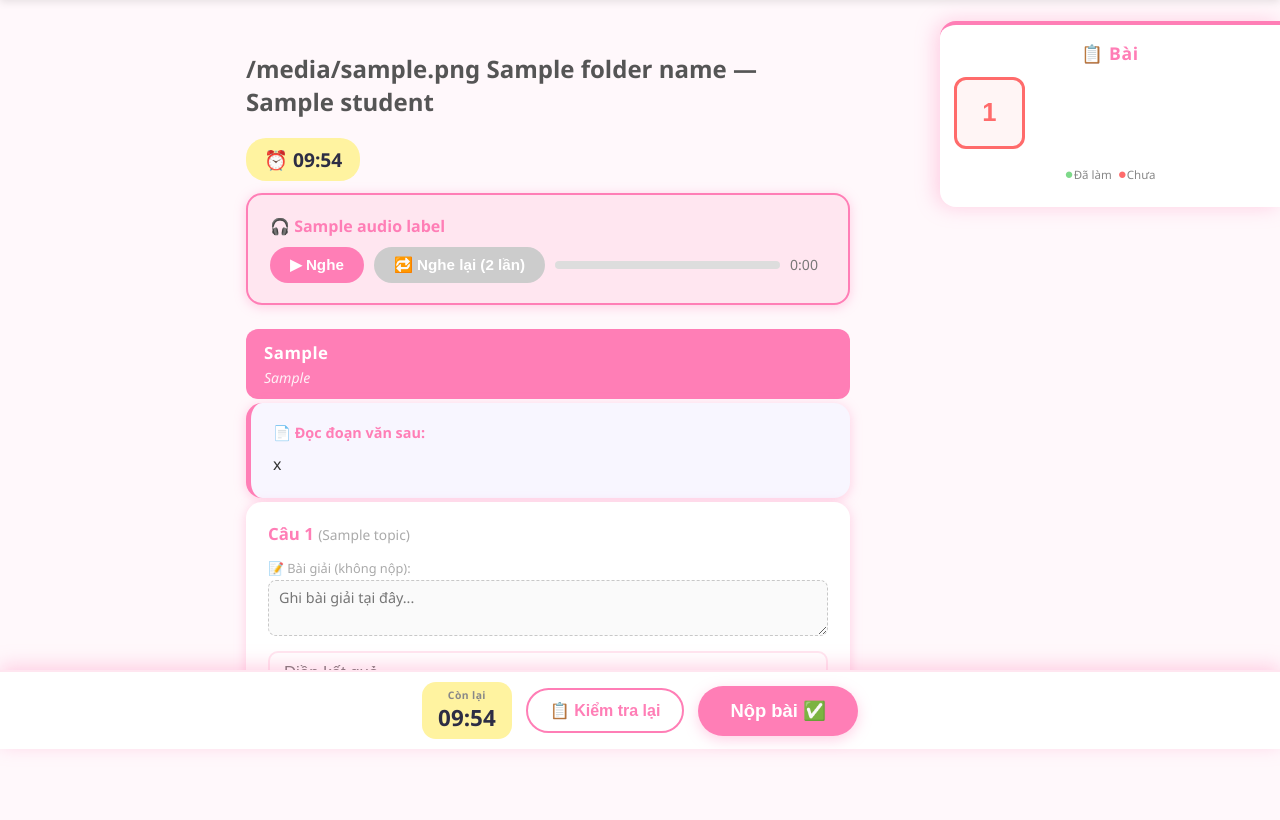
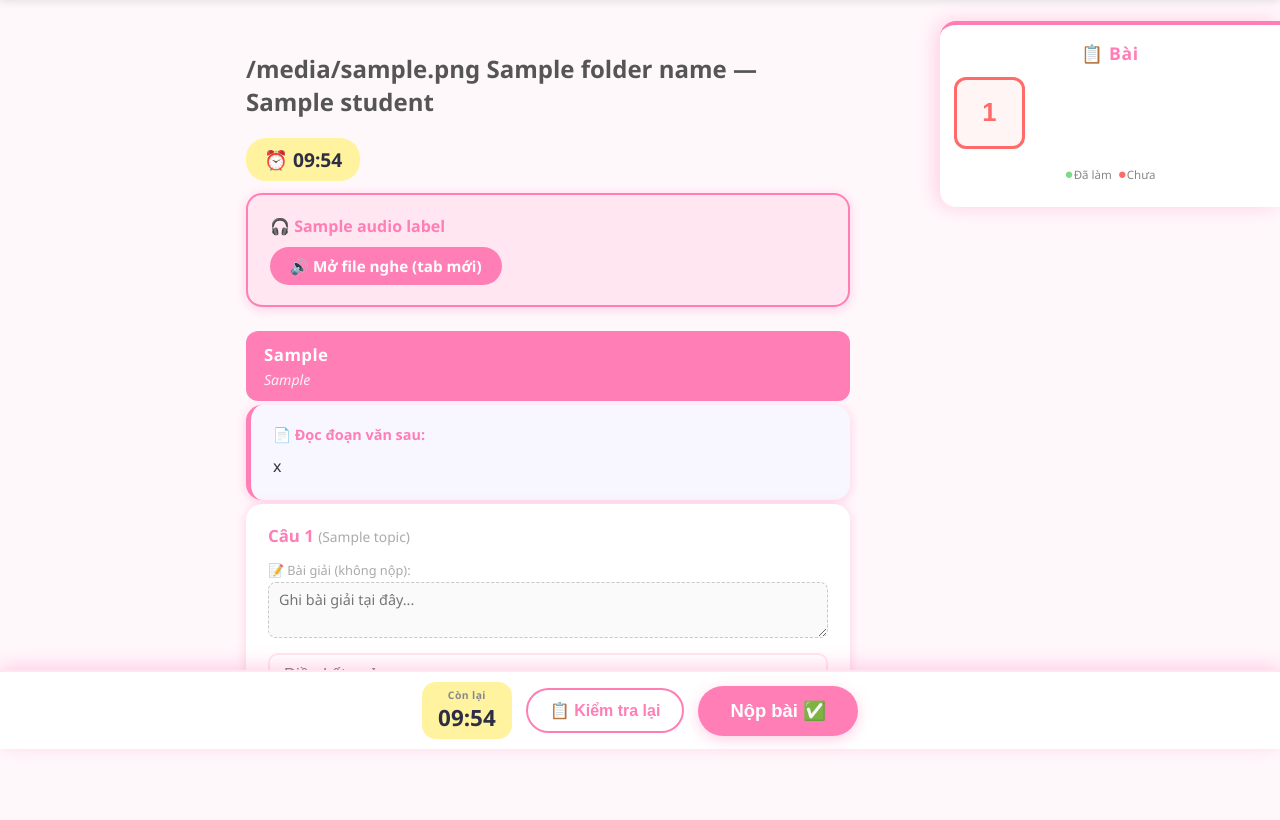
Before and after one commit to snape1987/kiem-tra-online, a Flask app: template templates/exam.html in a window 1280 px wide. Shown: the part 51-871 px from the top of the page. Run offline with Flask 3, Linux system fonts and the light colour scheme; the template is opened without the code that fills it: most values are stand-ins (such as "Sample title", 1, 10 or a date in 2020).

Commit message:
Thay player audio nhúng bằng link mở file Drive ở tab mới
Player <audio> nhúng link uc?export=download của Google Drive không
phát được (Drive trả trang HTML chặn Range/CORS) nên kẹt ở "Đang
nghe...". Chuyển sang nút mở link file Drive (/view, đã public) ở
tab mới; bỏ JS player và CSS không còn dùng.

https://claude.ai/code/session_01TCtzniBFWvwpa7Am7Gs3aN

```diff
--- a/app.py
+++ b/app.py
@@ -262,8 +262,8 @@ def exam():
     random.shuffle(icons)
     if folder == "de_hsg_anh_6":
         drive_id = HSG_ANH_DRIVE_IDS.get(exam_no, "")
-        audio_file = f"https://drive.google.com/uc?id={drive_id}&export=download" if drive_id else ""
-        audio_label = "A. LISTENING — Nhấn ▶ để nghe. Được nghe lại 2 lần."
+        audio_file = f"https://drive.google.com/file/d/{drive_id}/view" if drive_id else ""
+        audio_label = "A. LISTENING — Nhấn nút bên dưới để mở file nghe (mở tab mới)."
         subject = "Tiếng Anh"
     else:
         audio_file = ""
--- a/static/style.css
+++ b/static/style.css
@@ -377,19 +377,13 @@ input[type=text]:focus, select:focus { border-color: var(--primary); outline: no
   display: flex; align-items: center; gap: 10px; flex-wrap: wrap;
 }
 .btn-audio {
+  display: inline-block; text-decoration: none;
   background: var(--primary); color: white; border: none;
   padding: 9px 20px; border-radius: 22px;
   font-size: .95em; font-weight: 700; cursor: pointer;
   transition: all .15s;
 }
-.btn-audio:hover:not(:disabled) { filter: brightness(1.1); }
-.btn-audio:disabled { background: #ccc; cursor: not-allowed; }
-.audio-prog-wrap {
-  flex: 1; height: 8px; background: #ddd;
-  border-radius: 8px; overflow: hidden; min-width: 80px;
-}
-.audio-prog { height: 100%; background: var(--primary); width: 0%; transition: width .3s; }
-.audio-time { font-size: .88em; color: #777; min-width: 36px; }
+.btn-audio:hover { filter: brightness(1.1); }
 
 /* ===== RESULT PAGE ===== */
 .result-hero {
--- a/templates/exam.html
+++ b/templates/exam.html
@@ -35,17 +35,12 @@
   <div class="timer" id="timer-top">⏰ {{ duration }}:00</div>
 </div>
 
-{# === AUDIO PLAYER (nếu có file nghe) === #}
+{# === AUDIO LINK (nếu có file nghe) === #}
 {% if audio_file %}
 <div class="audio-player card">
-  <div class="audio-label">🎧 {{ audio_label if audio_label else 'File nghe: ' + audio_file }}</div>
-  <audio id="main-audio" src="{% if audio_file.startswith('http') %}{{ audio_file }}{% else %}{{ url_for('static', filename='audio/' + audio_file) }}{% endif %}"
-         preload="auto"></audio>
+  <div class="audio-label">🎧 {{ audio_label if audio_label else 'File nghe' }}</div>
   <div class="audio-controls">
-    <button type="button" class="btn-audio" id="btn-play" onclick="playAudio()">▶ Nghe</button>
-    <button type="button" class="btn-audio" id="btn-replay" onclick="replayAudio()" disabled>🔁 Nghe lại (<span id="replay-count">2</span> lần)</button>
-    <div class="audio-prog-wrap"><div class="audio-prog" id="audio-prog"></div></div>
-    <span class="audio-time" id="audio-time">0:00</span>
+    <a class="btn-audio" href="{{ audio_file }}" target="_blank" rel="noopener noreferrer">🔊 Mở file nghe (tab mới)</a>
   </div>
 </div>
 {% endif %}
@@ -252,42 +247,5 @@ const tick = () => {
 };
 tick(); setInterval(tick, 1000);
 
-// ─── Audio player ─────────────────────────────────────────────
-{% if audio_file %}
-let replayLeft = 2;
-let played = false;
-const audio = document.getElementById('main-audio');
-const prog  = document.getElementById('audio-prog');
-const atime = document.getElementById('audio-time');
-const btnPlay   = document.getElementById('btn-play');
-const btnReplay = document.getElementById('btn-replay');
-
-function playAudio() {
-  if (!played) {
-    played = true;
-    btnPlay.disabled = true;
-    btnPlay.textContent = '▶ Đang nghe...';
-    btnReplay.disabled = false;
-  }
-  audio.play();
-}
-function replayAudio() {
-  if (replayLeft <= 0) return;
-  replayLeft--;
-  document.getElementById('replay-count').textContent = replayLeft;
-  if (replayLeft === 0) btnReplay.disabled = true;
-  audio.currentTime = 0;
-  audio.play();
-}
-audio.addEventListener('timeupdate', () => {
-  const pct = audio.duration ? (audio.currentTime / audio.duration * 100) : 0;
-  prog.style.width = pct + '%';
-  const s = Math.floor(audio.currentTime);
-  atime.textContent = Math.floor(s/60) + ':' + String(s%60).padStart(2,'0');
-});
-audio.addEventListener('ended', () => {
-  btnPlay.textContent = '▶ Đã nghe xong';
-});
-{% endif %}
 </script>
 {% endblock %}
```
